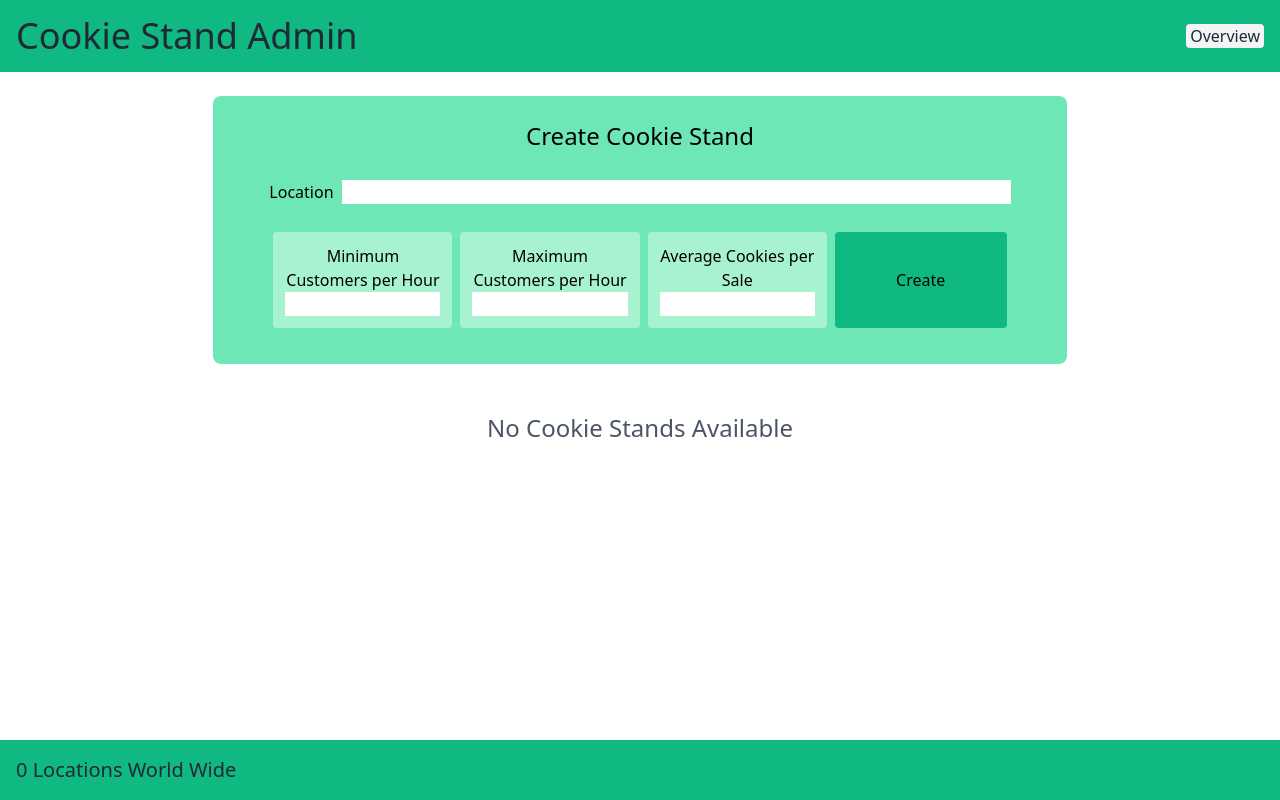
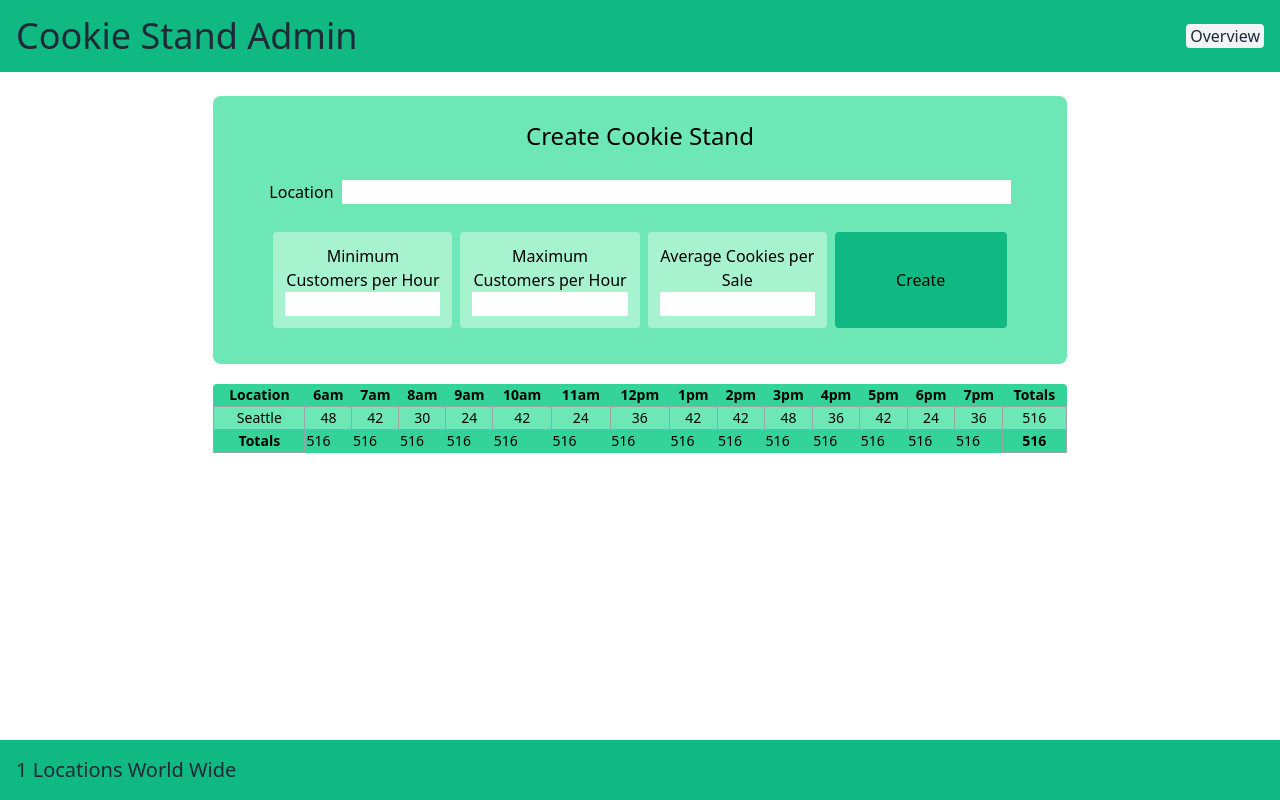
Before and after one commit to alexriverau/cookie-stand-admin, a Next.js app: page / in a window 1280 px wide. Both pictures are taken after typing "Sample", "Sample", "Sample", "Sample" into the empty fields and a click on the button "Create". Built offline with nearby package versions, Linux system fonts and the light colour scheme.

Commit message:
lab38 completed

```diff
--- a/components/CookieStandAdmin.js
+++ b/components/CookieStandAdmin.js
@@ -10,9 +10,9 @@ export default function CookieStandAdmin() {
 
     function createCookieStand() {
         const cookieStand = {
-            location: '',
+            location: 'Seattle',
             hourly_sales: [48, 42, 30, 24, 42, 24, 36, 42, 42, 48, 36, 42, 24, 36],
-            id: cookieStands.length
+            id: cookieStands.length + 1
         }
         createStand([...cookieStands, cookieStand])
     }
@@ -34,18 +34,11 @@ export default function CookieStandAdmin() {
 
               </div>
             </div>
-
-            <div>
-              <p className='p-6 mt-6 text-2xl text-gray-600 relative flex items-center justify-center'>
-                No Cookie Stands Available
-              </p>
-              <p className='p-2 text-2xl text-gray-600 relative flex items-center justify-center'></p>
-            </div>
         </main>
 
-        {/*<ReportTable />*/}
+        <ReportTable cookieStandsList={ cookieStands } />
 
-        <Footer/>
+        <Footer locationsCount={ cookieStands.length }/>
     </div>
     )
 }
--- a/components/CreateForm.js
+++ b/components/CreateForm.js
@@ -3,7 +3,6 @@ export default function CreateForm( { createCookieStand } ) {
         event.preventDefault();
         createCookieStand();
         event.target.reset();
-        console.log(createCookieStand)
     }
 
     return(
--- a/components/Footer.js
+++ b/components/Footer.js
@@ -1,7 +1,7 @@
-export default function Footer() {
+export default function Footer( { locationsCount } ) {
     return(
         <footer className='fixed bottom-0 w-full p-4 bg-emerald-500'>
-            <p className='text-xl text-gray-800'>0 Locations World Wide</p>
+            <p className='text-xl text-gray-800'>{ locationsCount } Locations World Wide</p>
         </footer>
     )
 }
--- a/components/ReportTable.js
+++ b/components/ReportTable.js
@@ -1,22 +1,62 @@
 import { hours } from "@/data";
 
-// export default function ReportTable( ) {
-//
-//         return (
-//             <table className="w-8/12 px-3 pb-2 mx-auto my-5 rounded text-sm bg-emerald-400">
-//                 <thead>
-//                     <tr>
-//                         <th>Location</th>
-//                         <th>Totals</th>
-//                     </tr>
-//                 </thead>
-//                 <tbody>
-//                     <tr>
-//                         <td className='font-bold text-center border border-gray-500'>Totals</td>
-//                         <td className='font-bold text-center border border-gray-500'>N/A</td>
-//                     </tr>
-//                 </tbody>
-//             </table>
-//         );
-//     }
-// }
+export default function ReportTable(props) {
+    const { cookieStandsList } = props
+    const hours_idx = [0, 1, 2, 3, 4, 5, 6, 7, 8, 9, 10, 11, 12, 13]
+    let total = 0
+
+    function rowTotal(arr) {
+        let sum = 0;
+        for (let num of arr) {
+            sum += num
+        }
+        total += sum
+        return sum
+    }
+
+    function colTotal(idx) {
+        let sum = 0;
+        for (let stand of cookieStandsList) {
+            sum += stand.hourly_sales[idx]
+        }
+        return total
+    }
+
+    if (cookieStandsList.length === 0) {
+        return (
+            <h2 className='p-6 mt-6 text-2xl text-gray-600 relative flex items-center justify-center'>No Cookie Stands Available</h2>
+        );
+    } else {
+        return (
+            <table className='w-8/12 px-3 pb-2 mx-auto my-5 rounded text-sm bg-emerald-400'>
+                <thead>
+                    <tr>
+                        <th>Location</th>
+                        {hours.map(item => (
+                            <th key={item}>{item}</th>
+                        ))}
+                        <th>Totals</th>
+                    </tr>
+                </thead>
+                <tbody>
+                {cookieStandsList.map(cookieStand => (
+                    (<tr className='w-8/12 px-3 pb-2 mx-auto my-5 rounded text-sm bg-emerald-400' key={cookieStand.id}>
+                            <td className='text-center text-sm border border-gray-400 bg-emerald-300'>{cookieStand.location}</td>
+                            {cookieStand.hourly_sales.map(hour => (
+                                <td className='text-center text-sm border border-gray-400 bg-emerald-300' key={hour}>{hour}</td>
+                            ))}
+                            <td className='text-center text-sm border border-gray-400 bg-emerald-300'>{rowTotal(cookieStand.hourly_sales)}</td>
+                    </tr>)
+                ))}
+                    <tr>
+                        <td className='font-bold text-center border border-gray-400'>Totals</td>
+                        {hours_idx.map(idx => (
+                            <td key={idx}>{colTotal(idx)}</td>
+                        ))}
+                        <td className='font-bold text-center border border-gray-400'>{total}</td>
+                    </tr>
+                </tbody>
+            </table>
+        );
+    }
+}
```
